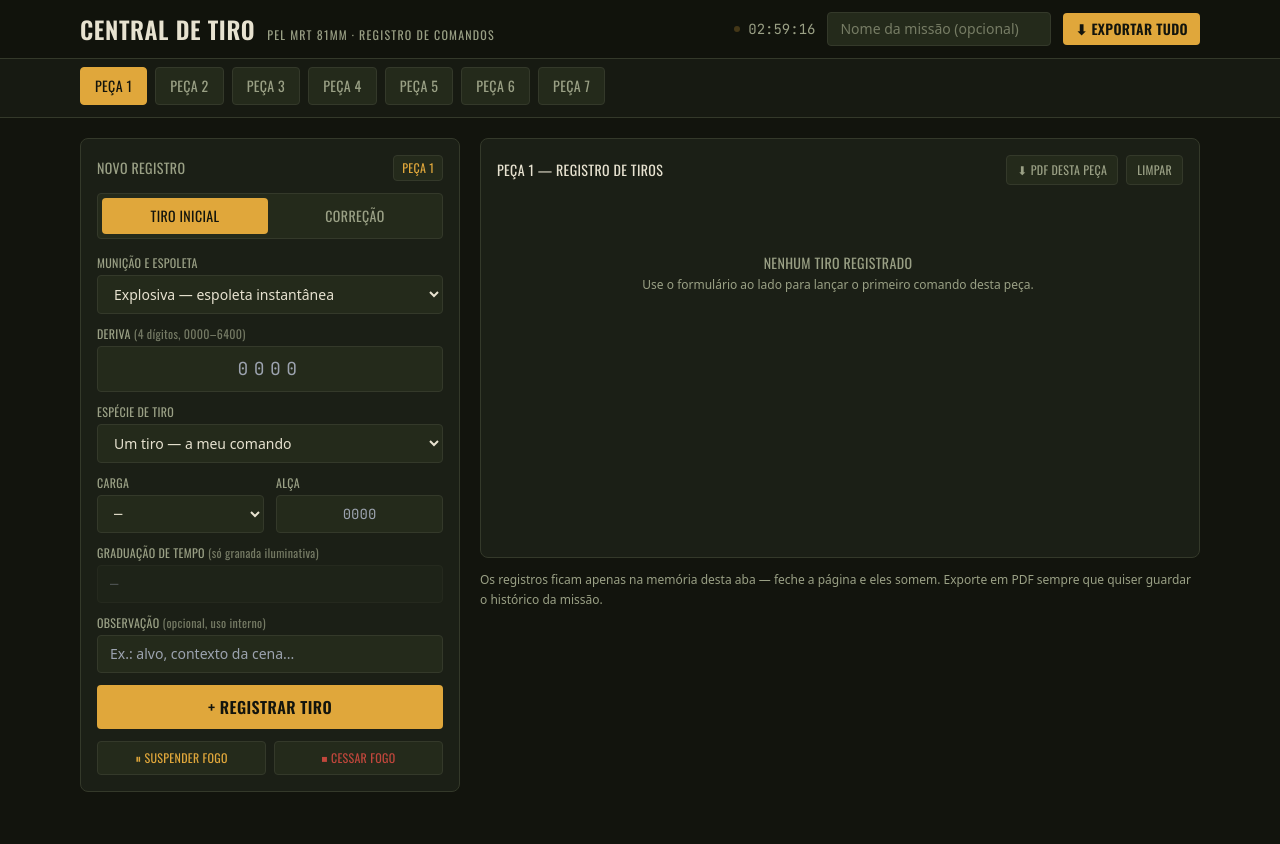
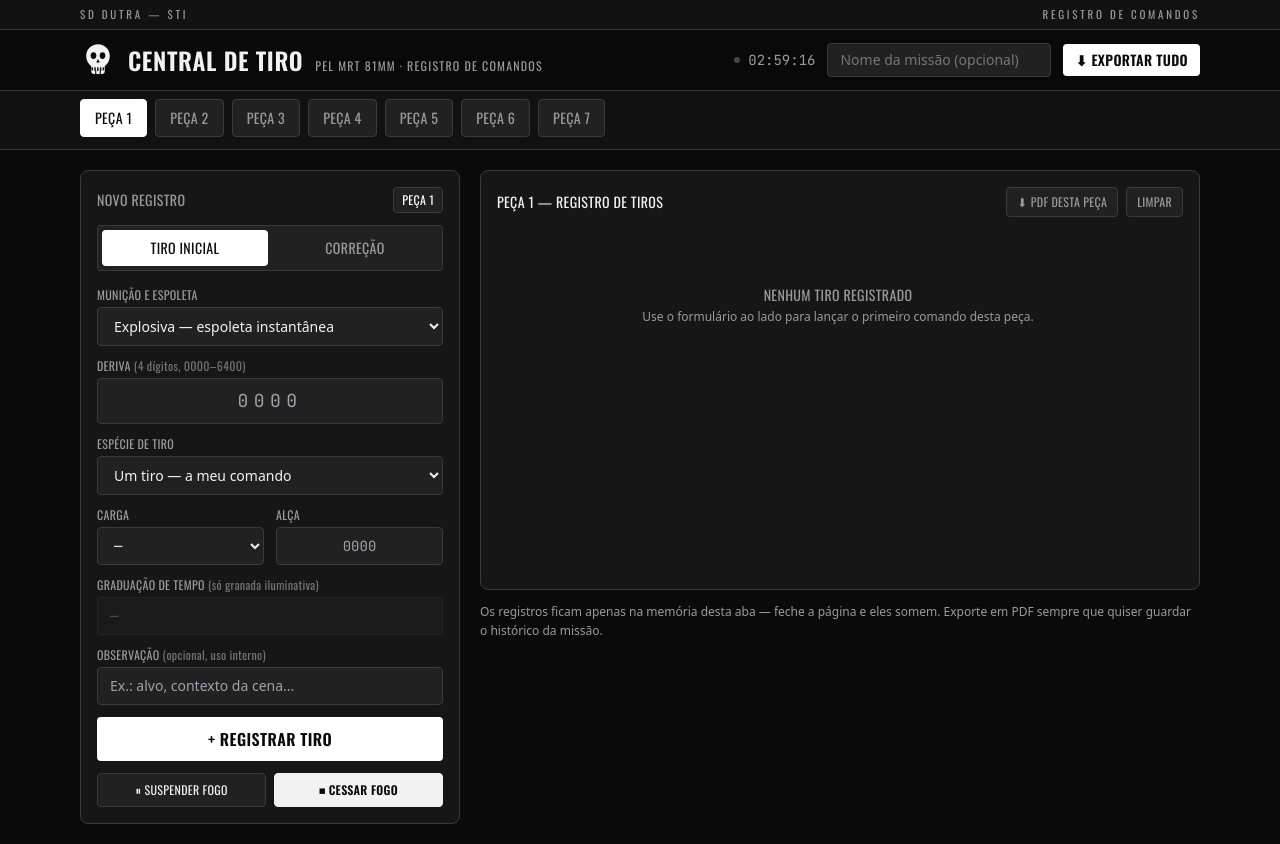
Before and after one commit to LIM571/Central-de-tiro, a plain HTML site: page index.html in a window 1280 px wide. Before the commit the page ends 812 px from the top, so only its background shows below. Drawn offline with nearby package versions, Linux system fonts and the light colour scheme.

Commit message:
att caveira
mudancao layout

```diff
--- a/index.html
+++ b/index.html
@@ -15,16 +15,16 @@
     theme: {
       extend: {
         colors: {
-          base:       '#12140D',
-          panel:      '#1B1F16',
-          panel2:     '#242A1B',
-          line:       '#34392A',
-          ink:        '#E7E2D0',
-          inkmuted:   '#9AA085',
-          signal:     '#E0A73B',
-          signaldark: '#B9852A',
-          alert:      '#C1473C',
-          alertdark:  '#9C382F',
+          base:       '#0A0A0A',
+          panel:      '#161616',
+          panel2:     '#212121',
+          line:       '#3A3A3A',
+          ink:        '#F2F2F2',
+          inkmuted:   '#9A9A9A',
+          signal:     '#FFFFFF',
+          signaldark: '#D9D9D9',
+          alert:      '#A6A6A6',
+          alertdark:  '#828282',
         },
         fontFamily: {
           display: ['Oswald', 'sans-serif'],
@@ -39,9 +39,9 @@
 <script src="https://cdnjs.cloudflare.com/ajax/libs/jspdf-autotable/3.8.2/jspdf.plugin.autotable.min.js"></script>
 
 <style>
-  html, body { background-color: #12140D; }
+  html, body { background-color: #0A0A0A; }
   * { -webkit-tap-highlight-color: transparent; }
-  ::selection { background: #E0A73B; color: #12140D; }
+  ::selection { background: #F2F2F2; color: #0A0A0A; }
 
   /* thin, quiet scrollbars for the tab rail and log feed */
   .rail::-webkit-scrollbar { height: 6px; }
@@ -54,7 +54,7 @@
   input[type=number]::-webkit-outer-spin-button { -webkit-appearance: none; margin: 0; }
   input[type=number] { -moz-appearance: textfield; }
 
-  .field-invalid { border-color: #C1473C !important; }
+  .field-invalid { border-color: #F2F2F2 !important; border-width: 2px !important; }
 
   @keyframes blink-dot { 0%, 100% { opacity: 1; } 50% { opacity: .25; } }
   .live-dot { animation: blink-dot 2s ease-in-out infinite; }
@@ -65,10 +65,29 @@
 
   <!-- ============ HEADER ============ -->
   <header class="sticky top-0 z-30 bg-base/95 backdrop-blur border-b border-line">
+    <div class="border-b border-line bg-panel/70">
+      <div class="max-w-6xl mx-auto px-4 py-1.5 flex items-center justify-between">
+        <span class="font-display uppercase tracking-[0.25em] text-[11px] text-inkmuted">SD Dutra — STI</span>
+        <span class="font-display uppercase tracking-[0.25em] text-[11px] text-inkmuted hidden sm:inline">Registro de Comandos</span>
+      </div>
+    </div>
     <div class="max-w-6xl mx-auto px-4 py-3 flex flex-wrap items-center gap-3 justify-between">
-      <div class="flex items-baseline gap-3">
-        <h1 class="font-display uppercase tracking-wide text-xl sm:text-2xl font-semibold text-ink">Central de Tiro</h1>
-        <span class="hidden sm:inline text-xs text-inkmuted font-display uppercase tracking-widest">Pel Mrt 81mm · Registro de Comandos</span>
+      <div class="flex items-center gap-3">
+        <svg viewBox="0 0 64 64" class="w-8 h-8 sm:w-9 sm:h-9 shrink-0" xmlns="http://www.w3.org/2000/svg" aria-hidden="true">
+          <path d="M32 4C20 4 11 13 11 25c0 8 4 14 9 18v9c0 3 2 5 5 5h2v-6h2v6h6v-6h2v6h2c3 0 5-2 5-5v-9c5-4 9-10 9-18C53 13 44 4 32 4Z" fill="#F2F2F2"/>
+          <ellipse cx="24" cy="24" rx="5" ry="6" fill="#0A0A0A"/>
+          <ellipse cx="40" cy="24" rx="5" ry="6" fill="#0A0A0A"/>
+          <path d="M32 30l-3.2 6.5h6.4L32 30Z" fill="#0A0A0A"/>
+          <rect x="20.6" y="45" width="2.6" height="5.5" fill="#0A0A0A"/>
+          <rect x="25.5" y="45" width="2.6" height="6.5" fill="#0A0A0A"/>
+          <rect x="30.4" y="45" width="2.6" height="6.5" fill="#0A0A0A"/>
+          <rect x="35.3" y="45" width="2.6" height="6.5" fill="#0A0A0A"/>
+          <rect x="40.2" y="45" width="2.6" height="5.5" fill="#0A0A0A"/>
+        </svg>
+        <div class="flex items-baseline gap-3">
+          <h1 class="font-display uppercase tracking-wide text-xl sm:text-2xl font-semibold text-ink">Central de Tiro</h1>
+          <span class="hidden sm:inline text-xs text-inkmuted font-display uppercase tracking-widest">Pel Mrt 81mm · Registro de Comandos</span>
+        </div>
       </div>
 
       <div class="flex items-center gap-3 flex-wrap">
@@ -191,8 +210,8 @@
         </form>
 
         <div class="grid grid-cols-2 gap-2 mt-3">
-          <button id="btnSuspender" class="font-display uppercase text-xs tracking-wide py-2 rounded border border-line bg-panel2 hover:bg-panel2/60 text-signal transition-colors">⏸ Suspender fogo</button>
-          <button id="btnCessar" class="font-display uppercase text-xs tracking-wide py-2 rounded border border-line bg-panel2 hover:bg-panel2/60 text-alert transition-colors">⏹ Cessar fogo</button>
+          <button id="btnSuspender" class="font-display uppercase text-xs tracking-wide py-2 rounded border border-line bg-panel2 hover:bg-panel2/60 text-ink transition-colors">⏸ Suspender fogo</button>
+          <button id="btnCessar" class="font-display uppercase text-xs tracking-wide py-2 rounded border border-ink bg-ink hover:bg-signaldark text-base font-semibold transition-colors">⏹ Cessar fogo</button>
         </div>
       </div>
     </section>
@@ -321,7 +340,7 @@
     fAlca.required = true;
     btnAdd.textContent = isInicial ? '+ Registrar tiro' : '+ Registrar correção';
     btnAdd.className = 'w-full font-display uppercase tracking-wide font-semibold py-2.5 rounded transition-colors ' +
-      (isInicial ? 'bg-signal hover:bg-signaldark text-base' : 'bg-alert hover:bg-alertdark text-ink');
+      (isInicial ? 'bg-signal hover:bg-signaldark text-base' : 'bg-alert hover:bg-alertdark text-base');
     if (!isInicial) { updateDetalheVisibility(); }
   }
 
```
